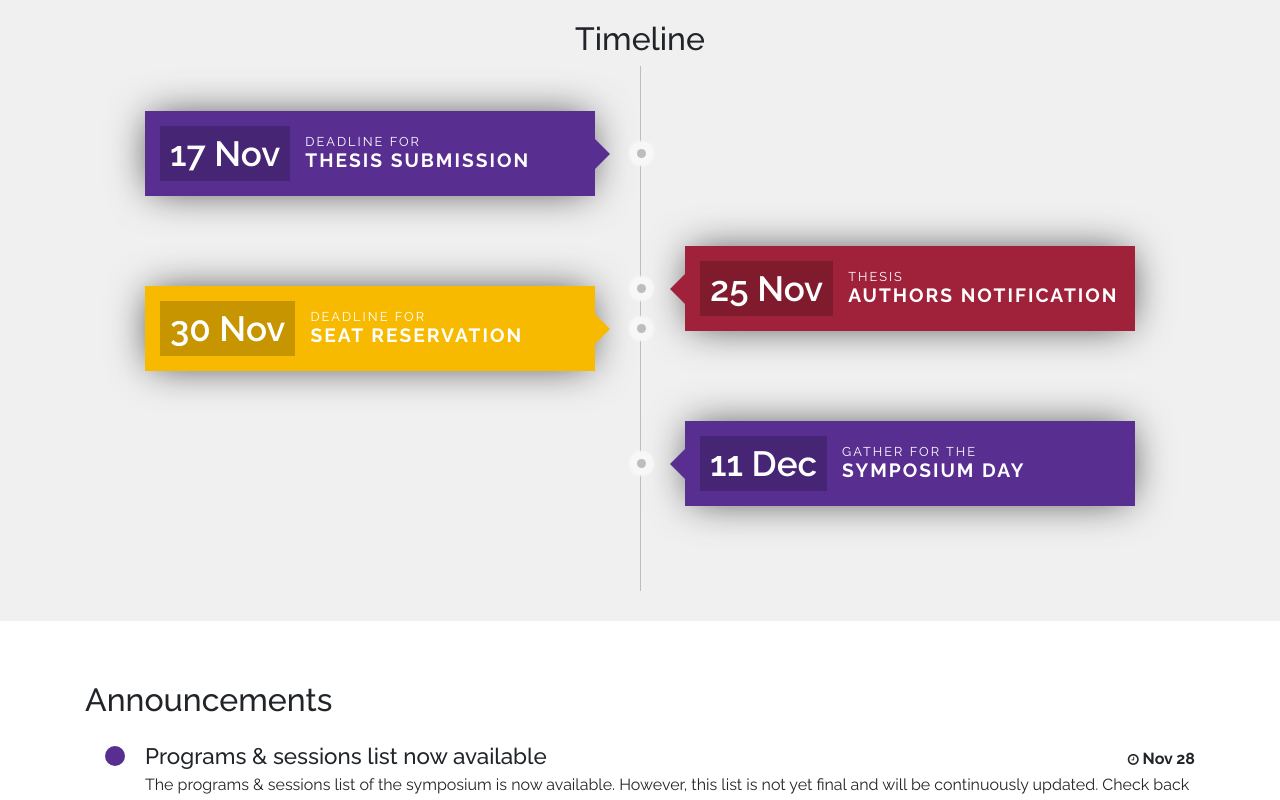
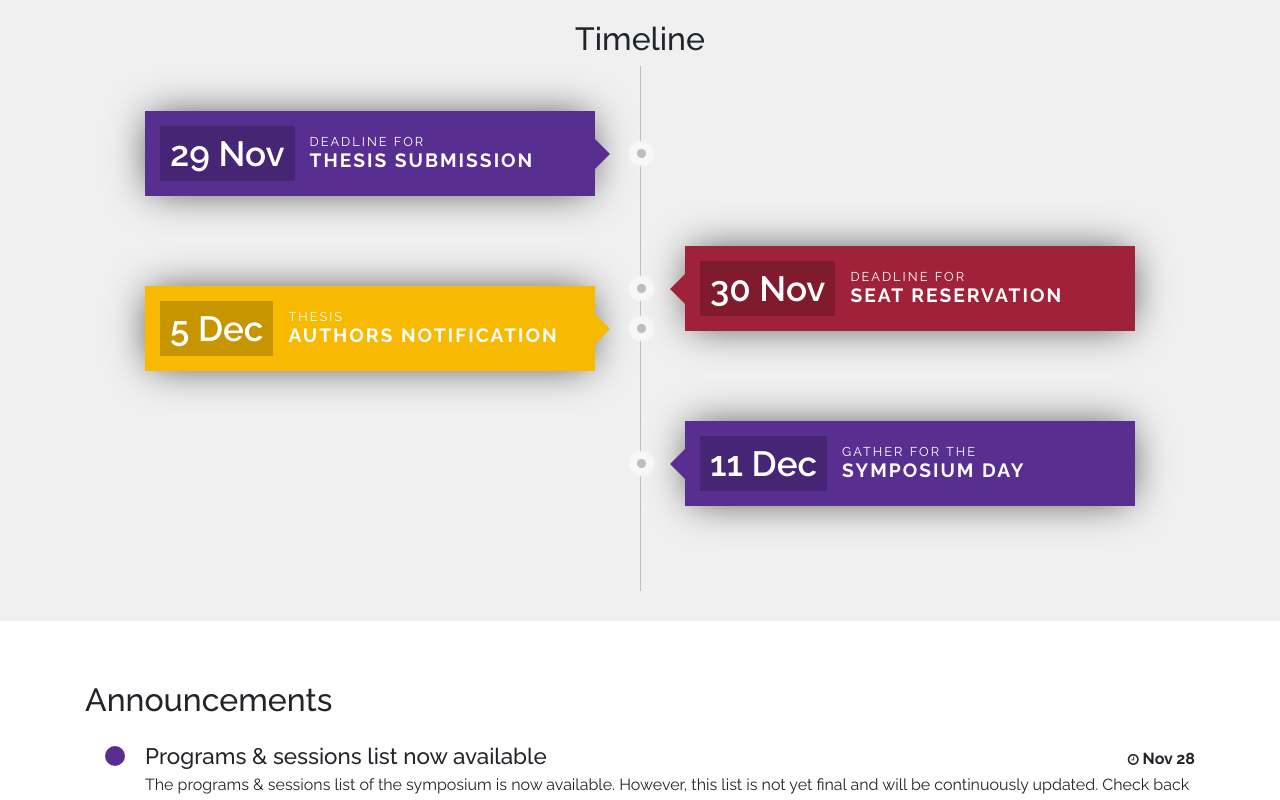
Before and after one commit to ist-fr/2019, a Vue app: page / in a window 1280 px wide. Shown: the part 880-1680 px from the top of the page. Built offline with nearby package versions, Linux system fonts and the light colour scheme; what vue-scrollactive would draw is missing.

Commit message:
Reorganize timeline

```diff
--- a/src/components/Home/Submission.vue
+++ b/src/components/Home/Submission.vue
@@ -34,7 +34,7 @@
               Researches are to be submitted online via the provided form and
               are accepted until 23:59 of <strike>17 November 2019</strike>
               <span class="font-weight-bold"> 23 November 2019</span> (Indochina
-              Time)
+              time)
             </li>
             <li>
               Submitted researches will then be selected by the designated
--- a/src/components/Home/Timeline.vue
+++ b/src/components/Home/Timeline.vue
@@ -13,7 +13,7 @@
         <div class="demo-card demo-card--step1">
           <div class="head">
             <div class="number-box">
-              <span>17 Nov</span>
+              <span>29 Nov</span>
             </div>
             <h2><span class="small">Deadline for</span>thesis submission</h2>
           </div>
@@ -25,9 +25,9 @@
         <div class="demo-card demo-card--step2">
           <div class="head">
             <div class="number-box">
-              <span>25 Nov</span>
+              <span>30 Nov</span>
             </div>
-            <h2><span class="small">Thesis</span>authors notification</h2>
+            <h2><span class="small">Deadline for</span>seat reservation</h2>
           </div>
           <div class="body">
             <div class="holder"></div>
@@ -37,9 +37,9 @@
         <div class="demo-card demo-card--step3">
           <div class="head">
             <div class="number-box">
-              <span>30 Nov</span>
+              <span>5 Dec</span>
             </div>
-            <h2><span class="small">Deadline for</span>seat reservation</h2>
+            <h2><span class="small">Thesis</span>authors notification</h2>
           </div>
           <div class="body">
             <div class="holder"></div>
```
